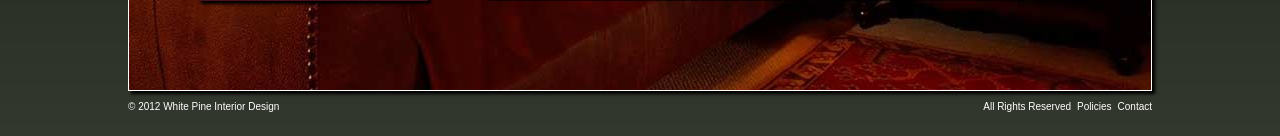
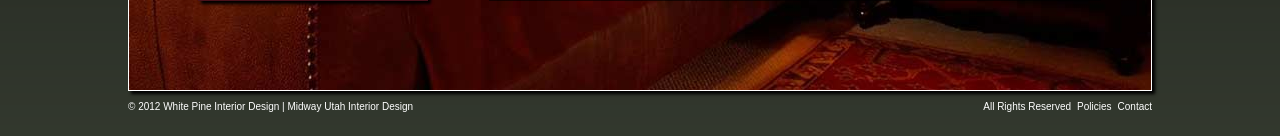
Before and after one commit to jaketrent/whitepine, a Django app: template whitepine/templates/about.html in a window 1280 px wide. Shown: the part 664-800 px from the top of the page. Run offline with Django 3.2, Linux system fonts and the light colour scheme; the template is opened without the code that fills it, so the values that code supplies are empty; parts of the project's set-up code (start-up, migrations or seed data) failed here and were passed over; some libraries are stand-ins or nearby versions.

Commit message:
added midway utah interior design tagline

```diff
--- a/whitepine/templates/base.html
+++ b/whitepine/templates/base.html
@@ -2,7 +2,7 @@
 <html xmlns="http://www.w3.org/1999/html" xml:lang="en">
 <head>
   <meta http-equiv="Content-Type" content="text/html;charset=UTF-8"/>
-  <title>White Pine Interior Design</title>
+  <title>Midway Utah Interior Design | White Pine Interior Design</title>
   <link rel="stylesheet" href="{{ STATIC_URL }}css/wp.css"/>
 </head>
 <body class="{% block pg-class %}{% endblock %}">
@@ -34,7 +34,7 @@
     {% endblock %}
   </div>
   <footer>
-    <p>&copy 2012 White Pine Interior Design</p>
+    <p>&copy 2012 White Pine Interior Design | Midway Utah Interior Design</p>
     <ul>
       <li><a href="{% url contact %}">Contact</a></li>
       <li><a href="{% url policies %}">Policies</a></li>
```
